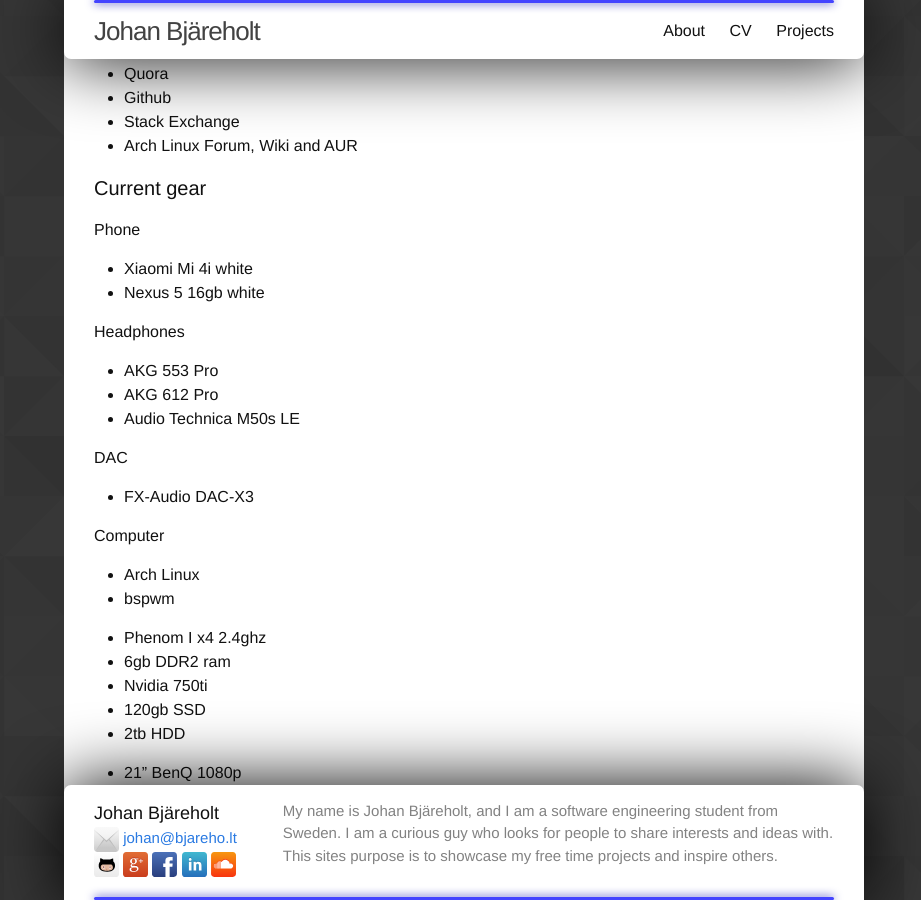
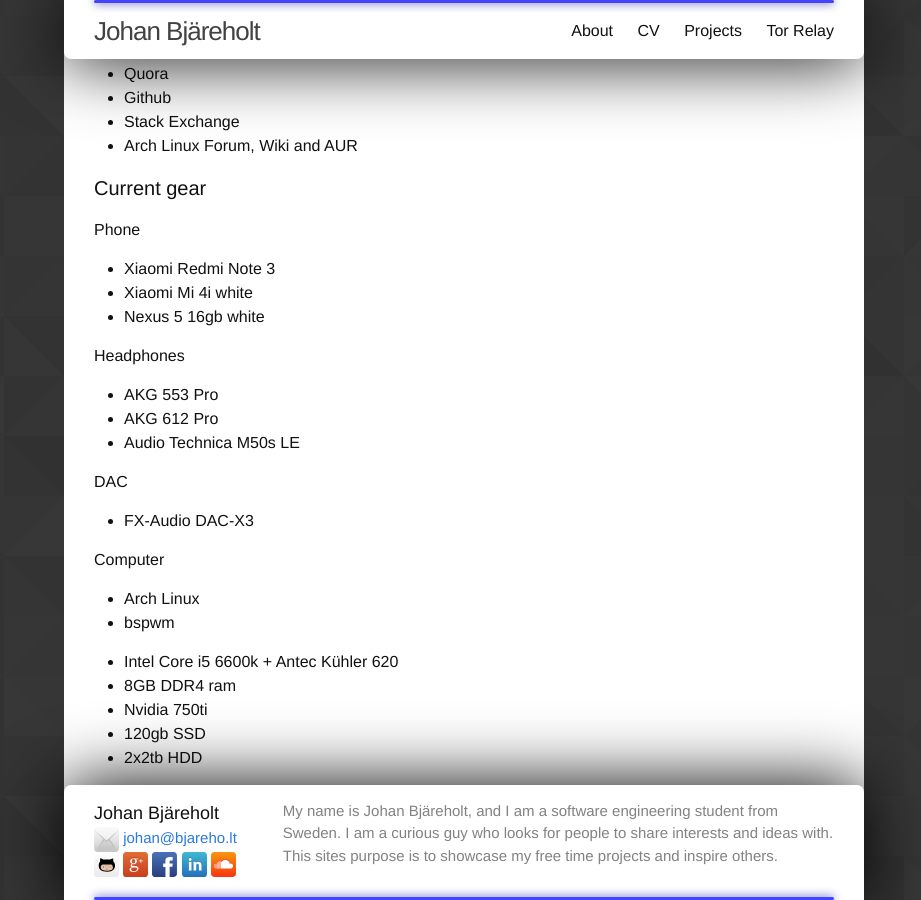
Before and after one commit to johan-bjareholt/johan-bjareholt.github.io, a Jekyll site: the page built from about.md, in a window 1280 px wide and 900 px high, scrolled down 344 px. Shown: the whole window, without its empty margins (176-1097 px from the left). Built offline with Jekyll 4.4.1, drawn with Linux system fonts in a browser that asks for light colours.

Commit message:
Added tor relay and updated about

```diff
--- a/about.md
+++ b/about.md
@@ -21,6 +21,7 @@
 
 Phone
 
+- Xiaomi Redmi Note 3
 - Xiaomi Mi 4i white
 - Nexus 5 16gb white
 
@@ -39,11 +40,11 @@
 - Arch Linux
 - bspwm
 
-- Phenom I x4 2.4ghz
-- 6gb DDR2 ram
+- Intel Core i5 6600k + Antec Kühler 620
+- 8GB DDR4 ram
 - Nvidia 750ti
 - 120gb SSD
-- 2tb HDD
+- 2x2tb HDD
 
 - 21" BenQ 1080p
 - 2x 19" Samsung 1280x1024
```
Also changed, not shown: torrelay.md (added, +15 -0 lines).
